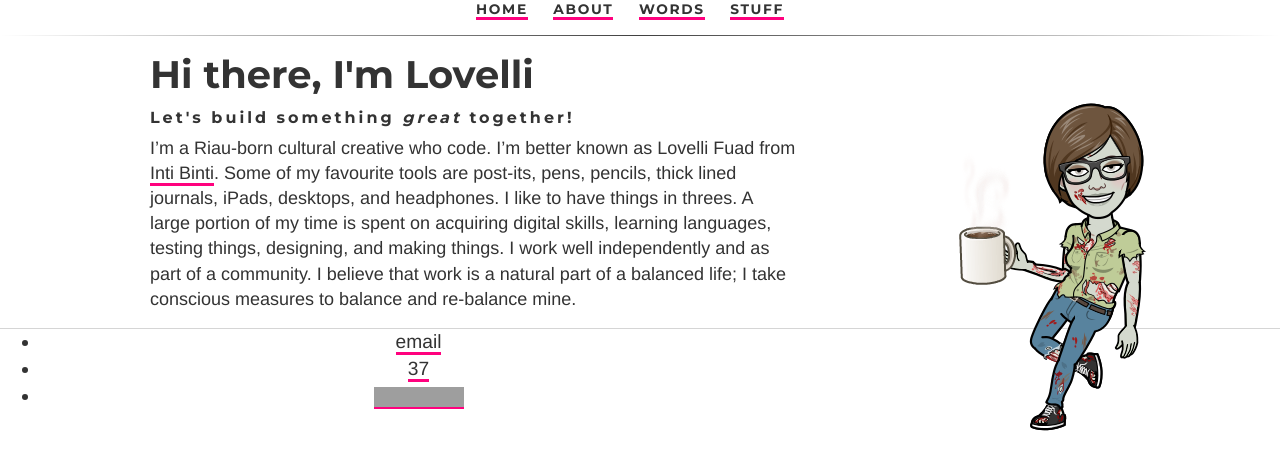
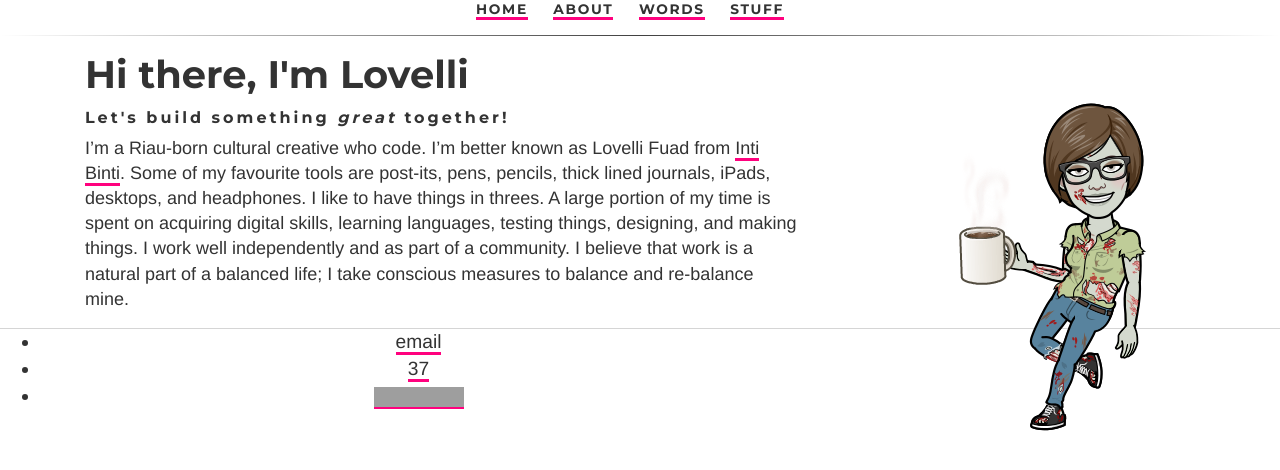
Before and after one commit to ariesti/ariesti.github.io, a Jekyll site: the page built from index.html, in a window 1280 px wide. Shown: the top 470 px of the page. Built offline with Jekyll 4.4.1, drawn with Linux system fonts in a browser that asks for light colours; grey boxes are pictures that could not be loaded.

Commit message:
Update index.html

```diff
--- a/index.html
+++ b/index.html
@@ -9,7 +9,7 @@ description: Towards digital humanities
 	<img src="assets/1-Halloween.png" alt="Flowers in Chania" style="float:right" />
 	</a>
 </div>
-<div id="wrapper">
+<div>
 	<h1>Hi there, I'm Lovelli</h1>
 	<h2 class="subtitle">Let's build something <i>great</i> together!</h2>
 	<p>I’m a Riau-born cultural creative who code.
```
